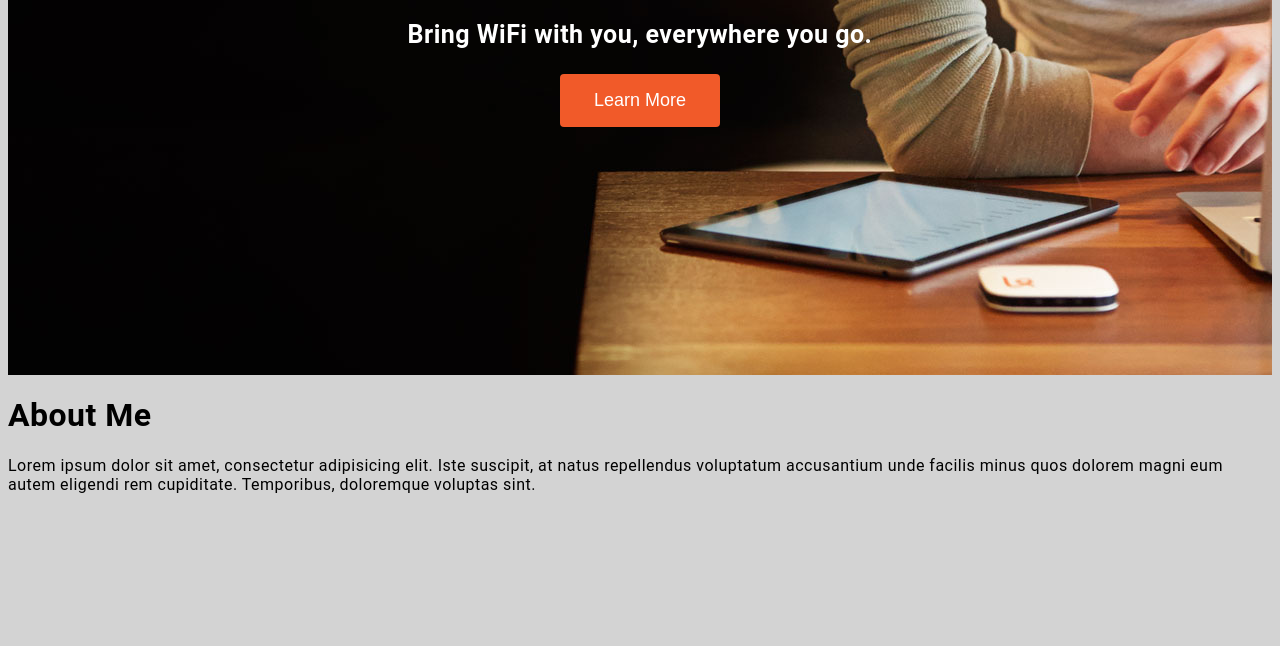
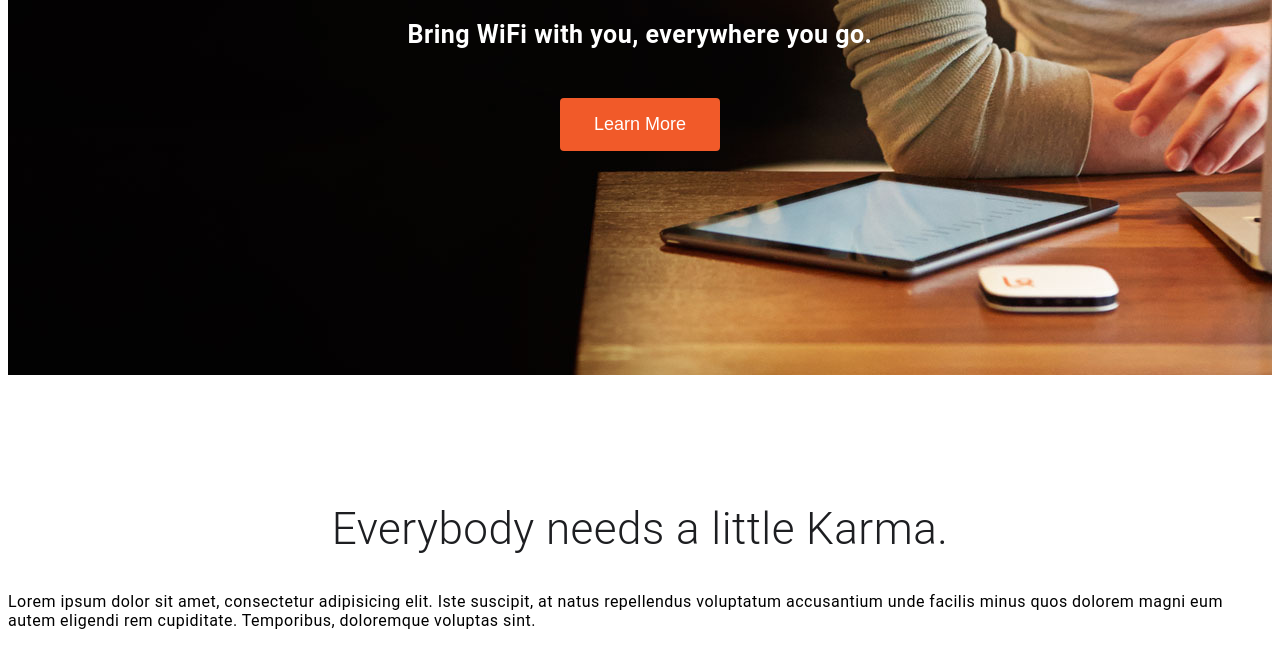
Before and after one commit to michael4reynolds/startup-landing-page-tut, a plain HTML site: page index.html in a window 1280 px wide. Shown: the part 438-1084 px from the top of the page. Before the commit the page ends 948 px from the top, so only its background shows below. Drawn offline with Linux system fonts and the light colour scheme.

Commit message:
begin adding cases to page

```diff
--- a/css/style.css
+++ b/css/style.css
@@ -1,68 +1,75 @@
-/* Debugging */
-body {
-	background-color: lightgray;
+
+
+/* General */
+
+html
+{
+    box-sizing: border-box;
     font-family: Roboto, sans-serif;
     -webkit-font-smoothing: antialiased;
 }
 
-div {
-	/*border: 1px solid chocolate;*/
-}
-
-/* General */
-html {
-    box-sizing: border-box
-}
-
-*, *:before, *:after {
+*, *:before, *:after
+{
     box-sizing: inherit;
 }
 
-body {
+body
+{
     letter-spacing: 0.03em;
 }
 
 /* Navigation Section */
-.top-navigation {
+
+.top-navigation
+{
     background-color: #fff;
 }
 
-.top-navigation > .content {
+.top-navigation > .content
+{
     width: 970px;
     height: 70px;
     margin: 0 auto;
     padding: 0 15px;
 }
 
-.top-navigation img {
+.top-navigation img
+{
     height: 70px;
     width: 26px;
 }
 
-.top-navigation .links {
+.top-navigation .links
+{
     float: right;
     color: #838994;
     font-size: 16px;
     margin-top: 25px;
 }
 
-.top-navigation .links li {
+.top-navigation .links li
+{
     display: inline-block;
     margin-left: 25px;
 }
 
-.top-navigation .links .active {
+.top-navigation .links .active
+{
     color: #4c5058;
     font-weight: 500;
 }
 
-.top-navigation .links li:hover {
+.top-navigation .links li:hover
+{
     cursor: pointer;
     color: #333333;
 }
 
 /* Introduction Section */
-.introduction {
+
+.introduction
+{
     background-image: url('../images/first-background.jpg');
     background-position: center bottom;
     background-repeat: no-repeat;
@@ -71,38 +78,63 @@ body {
     overflow: auto;
 }
 
-.introduction .content {
+.introduction .content
+{
     color: white;
     width: 600px;
     text-align: center;
     margin: 0 auto;
 }
 
-.introduction h1, introduction h3 {
+.introduction h1, introduction h3
+{
     font-weight: 300;
 }
 
-.introduction h1 {
+.introduction h1
+{
     margin-top: 17.5rem;
     font-size: 3.125rem;
 }
 
-.introduction h3 {
+.introduction h3
+{
     font-size: 1.563rem;
 }
 
-button {
+.introduction button
+{
+    color: white;
+    margin-top: 1.5rem;
+}
+
+button
+{
     border-style: none;
     border-radius: 4px;
     padding: 1rem 1.5rem;
-	margin-bottom: 20px;
     background-color: #f15a29;
     width: 10rem;
-    color: white;
     font-size: 1.125rem;
 }
 
-button:hover {
+button:hover
+{
     background-color: #d9400e;
     cursor: pointer;
 }
+
+/* The 3 case images */
+
+.cases .content
+{
+    text-align: center;
+    color: #1d1e21;
+    margin-top: 8rem;
+}
+
+.cases h2
+{
+    font-weight: 300;
+    font-size: 2.75rem;
+}
--- a/index.html
+++ b/index.html
@@ -29,7 +29,11 @@
                 </div>
             </div>
         </section>
-        <h1>About Me</h1>
+        <div class="cases">
+            <div class="content">
+                <h2>Everybody needs a little Karma.</h2>
+            </div>
+        </div>
         <p>Lorem ipsum dolor sit amet, consectetur adipisicing elit. Iste suscipit, at natus repellendus voluptatum accusantium unde facilis minus quos dolorem magni eum autem eligendi rem cupiditate. Temporibus, doloremque voluptas sint.</p>
     </body>
 </html>
```
Also changed, not shown: images/icon-coffee.svg (added), images/icon-devices.svg (added), images/icon-refill.svg (added). Lines whose indentation alone changed are shown as unchanged.
